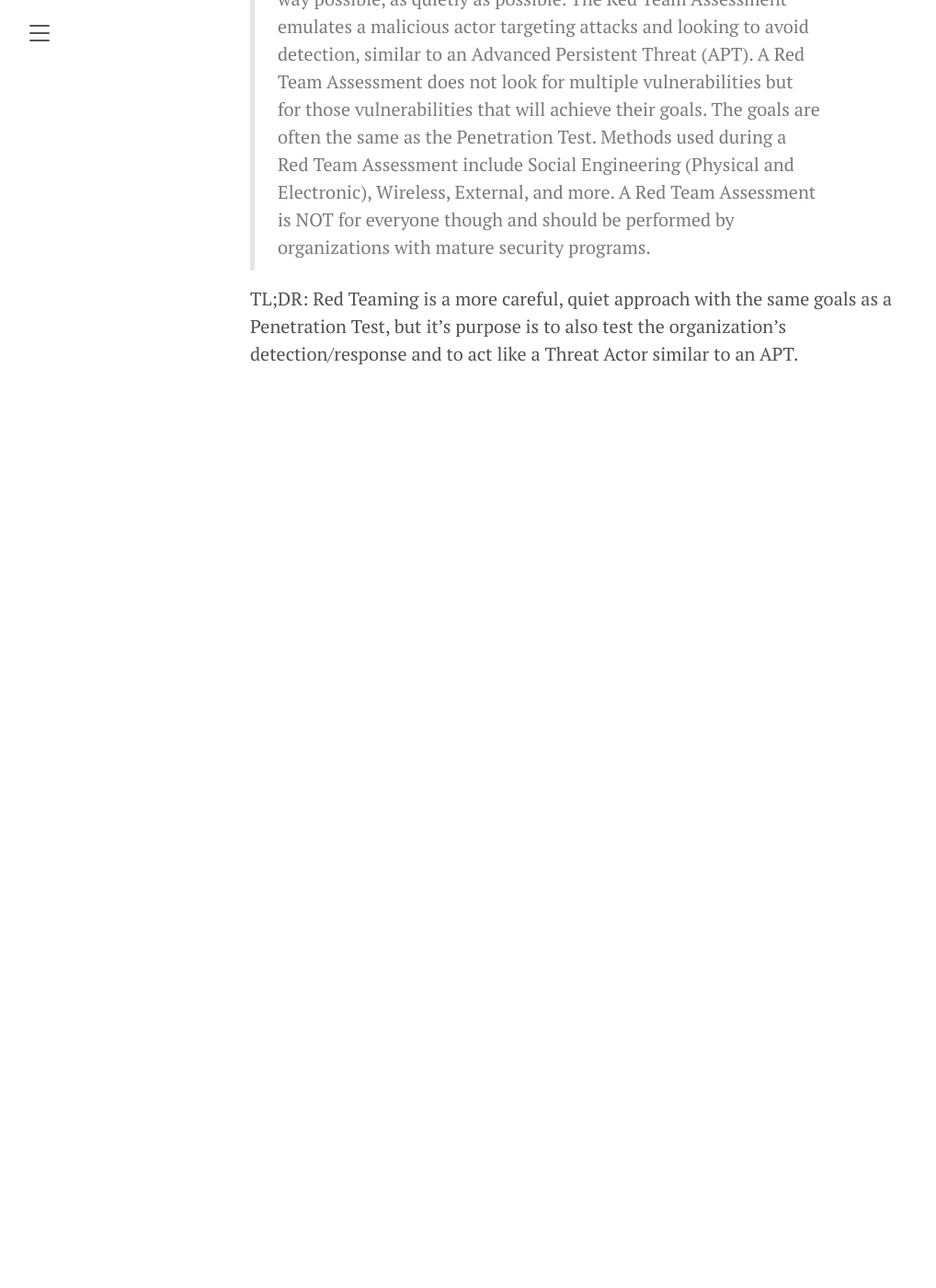
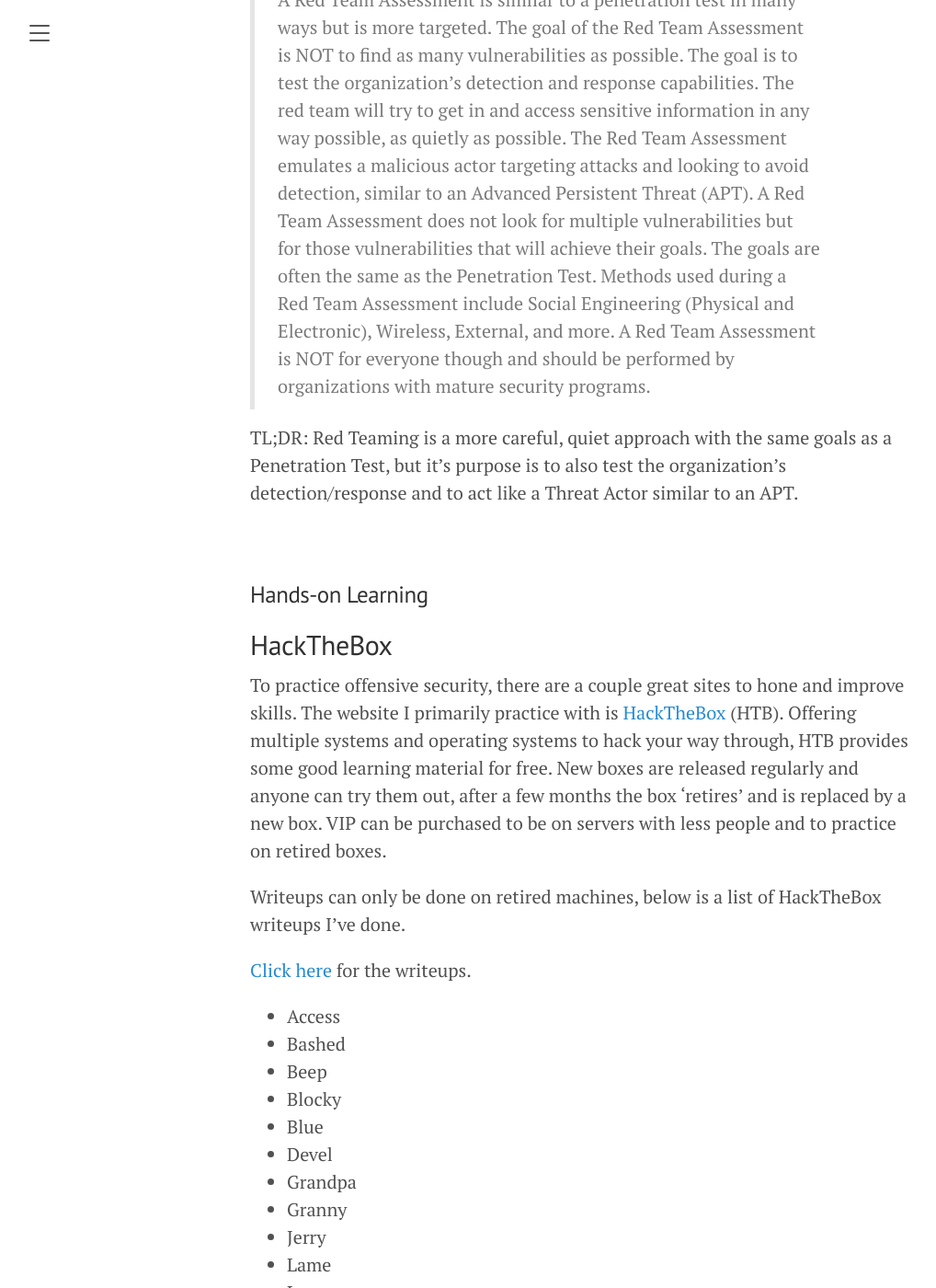
Before and after one commit to BurntxNoodle/blog, a Jekyll site: the page built from redteam.md, in a window 1280 px wide and 1400 px high, scrolled down 1718 px. Shown: the whole window at 92% size, without its empty margins (8-1026 px from the left). Built offline with Jekyll 4.4.1, drawn with Linux system fonts in a browser that asks for light colours; before the commit the page ends 2198 px from its top, so only the background shows below that; some of the changed text lies outside the part shown.

Commit message:
Add files via upload

```diff
--- a/redteam.md
+++ b/redteam.md
@@ -5,16 +5,20 @@
 
 This page will contain general information about Offensive Security/Pentesting/Red Teaming, CTFs I have utilized to learn a bit about the field, some networking information, and a general list of resources
 
-<br>
-
-From the [creators of the OSCP certification and Kali Linux](offensive-security.com/why-offsec/#:~:text=An%20Offensive%20Approach&text=The%20best%20tests%20simulate%20the,offense%20is%20the%20best%20defense.), an explanation on why learning the offensive part of information security is important:
+From the [creators of the OSCP certification and Kali Linux](https://www.offensive-security.com/why-offsec/), an explanation on why learning the offensive part of information security is important:
 
 > Well-designed mitigation strategies need routine security tests. The best tests simulate the techniques and methods of an intruder. By encouraging students to use the same tools, techniques, and mindset as a hacker, we level the playing field for defenders.
 
+* [What is Offensive Security? Penetration Testing vs. Red Teaming]()
+* [Hands-on Learning]()
+* [Networking Notes]()
+* [General List of Resources]()
+
 <br>
 
-## Penetration Testing vs Red Teaming
+## What is Offensive Security?
 
+### Penetration Testing vs Red Teaming
 There is a slight difference between what Penetration Testing and Red Teaming both entail, and if this subfield of security is of interest to you - it's benefitial to learn what the difference is.
 
 A great article by [Rapid7](https://blog.rapid7.com/2016/06/23/penetration-testing-vs-red-teaming-the-age-old-debate-of-pirates-vs-ninja-continues/#:~:text=A%20Penetration%20Test%20often%20takes,that%20will%20achieve%20their%20goals.) goes into some detail on what the goals, and techniques each utilizes that differes from one another. Below is a summary of what the Rapid7 blog says.
@@ -30,3 +34,43 @@
 > A Red Team Assessment is similar to a penetration test in many ways but is more targeted. The goal of the Red Team Assessment is NOT to find as many vulnerabilities as possible. The goal is to test the organization's detection and response capabilities. The red team will try to get in and access sensitive information in any way possible, as quietly as possible. The Red Team Assessment emulates a malicious actor targeting attacks and looking to avoid detection, similar to an Advanced Persistent Threat (APT). A Red Team Assessment does not look for multiple vulnerabilities but for those vulnerabilities that will achieve their goals. The goals are often the same as the Penetration Test. Methods used during a Red Team Assessment include Social Engineering (Physical and Electronic), Wireless, External, and more. A Red Team Assessment is NOT for everyone though and should be performed by organizations with mature security programs.
 
 TL;DR: Red Teaming is a more careful, quiet approach with the same goals as a Penetration Test, but it's purpose is to also test the organization's detection/response and to act like a Threat Actor similar to an APT.
+
+<br>
+
+### Hands-on Learning
+
+## HackTheBox
+To practice offensive security, there are a couple great sites to hone and improve skills. The website I primarily practice with is [HackTheBox](https://www.hackthebox.eu/) (HTB). Offering multiple systems and operating systems to hack your way through, HTB provides some good learning material for free. New boxes are released regularly and anyone can try them out, after a few months the box 'retires' and is replaced by a new box. VIP can be purchased to be on servers with less people and to practice on retired boxes.
+
+Writeups can only be done on retired machines, below is a list of HackTheBox writeups I've done.
+
+[Click here]() for the writeups.
+
+* Access
+* Bashed
+* Beep
+* Blocky
+* Blue
+* Devel
+* Grandpa
+* Granny
+* Jerry
+* Lame
+* Legacy
+* Mirai
+* Netmon
+* Nibbles
+* Obscurity
+* OpenAdmin
+* Optimum
+* Resolute
+* Sense
+* Shocker
+* Tenten
+
+<br>
+
+## Networking
+Below is a list of basic networking notes I've taken.
+
+## More Resources
```
